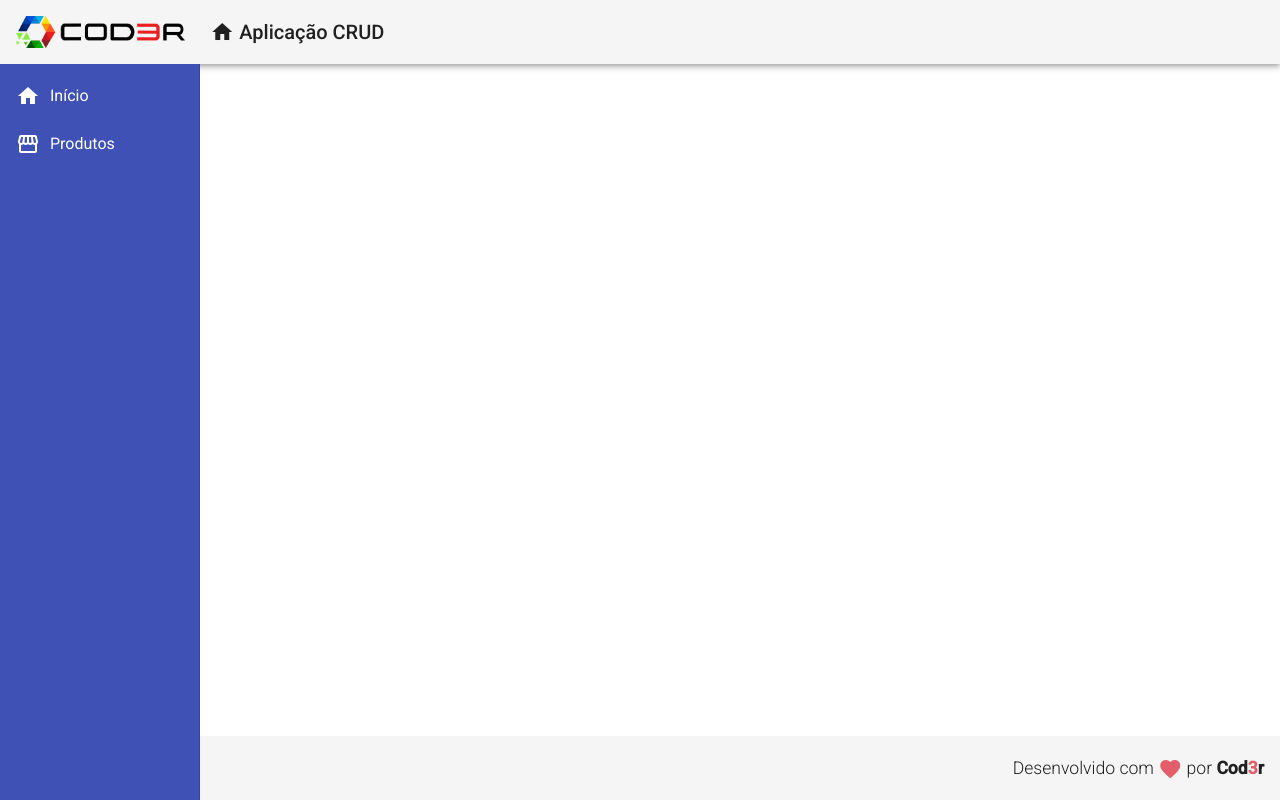
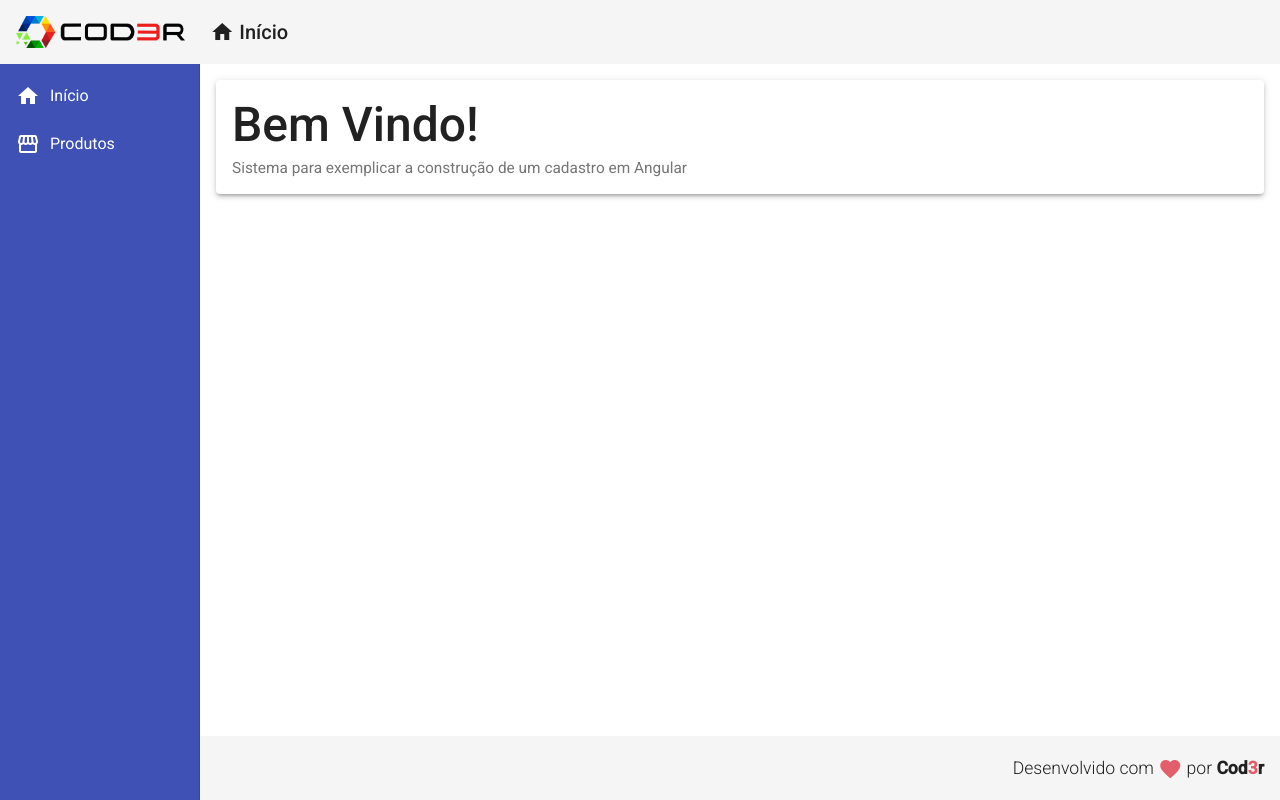
Before and after one commit to simonelopess/app-angular, an Angular app in the folder frontend/: page / in a window 1280 px wide. Built offline with nearby package versions, Linux system fonts and the light colour scheme.

Commit message:
Criação do componente Home

```diff
--- a/frontend/src/app/components/template/header/header.component.html
+++ b/frontend/src/app/components/template/header/header.component.html
@@ -7,7 +7,7 @@
   <span class="title-group">
     <a>
       <i class="material-icons">home</i>
-      Aplicação CRUD
+      Início
     </a>
   </span>
 </mat-toolbar>
--- a/frontend/src/app/components/template/nav/nav.component.css
+++ b/frontend/src/app/components/template/nav/nav.component.css
@@ -9,3 +9,8 @@
 .sidenav i {
   padding-right: 10px;
 }
+
+.content{
+  padding: 16px;
+  background-color: #fff;
+}
--- a/frontend/src/app/components/template/nav/nav.component.html
+++ b/frontend/src/app/components/template/nav/nav.component.html
@@ -15,4 +15,7 @@
       </a>
     </mat-nav-list>
   </mat-sidenav>
+  <mat-sidenav-content class="content">
+    <app-home></app-home>
+  </mat-sidenav-content>
 </mat-sidenav-container>
--- /dev/null
+++ b/frontend/src/app/views/home/home.component.css
@@ -0,0 +1,9 @@
+.home .title{
+  font-size: 3rem;
+  font-family: 300;
+  line-height: 1.2;
+}
+
+.home .subtitle {
+  font-size: 1.1em;
+}
--- /dev/null
+++ b/frontend/src/app/views/home/home.component.html
@@ -0,0 +1,8 @@
+<mat-card class="home mat-elevation-z3">
+  <mat-card-title class="title">
+    Bem Vindo!
+  </mat-card-title>
+  <mat-card-subtitle class="subtitle">
+    Sistema para exemplicar a construção de um cadastro em Angular
+  </mat-card-subtitle>
+</mat-card>
--- /dev/null
+++ b/frontend/src/app/views/home/home.component.ts
@@ -0,0 +1,15 @@
+import { Component, OnInit } from '@angular/core';
+
+@Component({
+  selector: 'app-home',
+  templateUrl: './home.component.html',
+  styleUrls: ['./home.component.css']
+})
+export class HomeComponent implements OnInit {
+
+  constructor() { }
+
+  ngOnInit(): void {
+  }
+
+}
```
Also changed, not shown: frontend/src/app/app.module.ts (+6 -2 lines).
